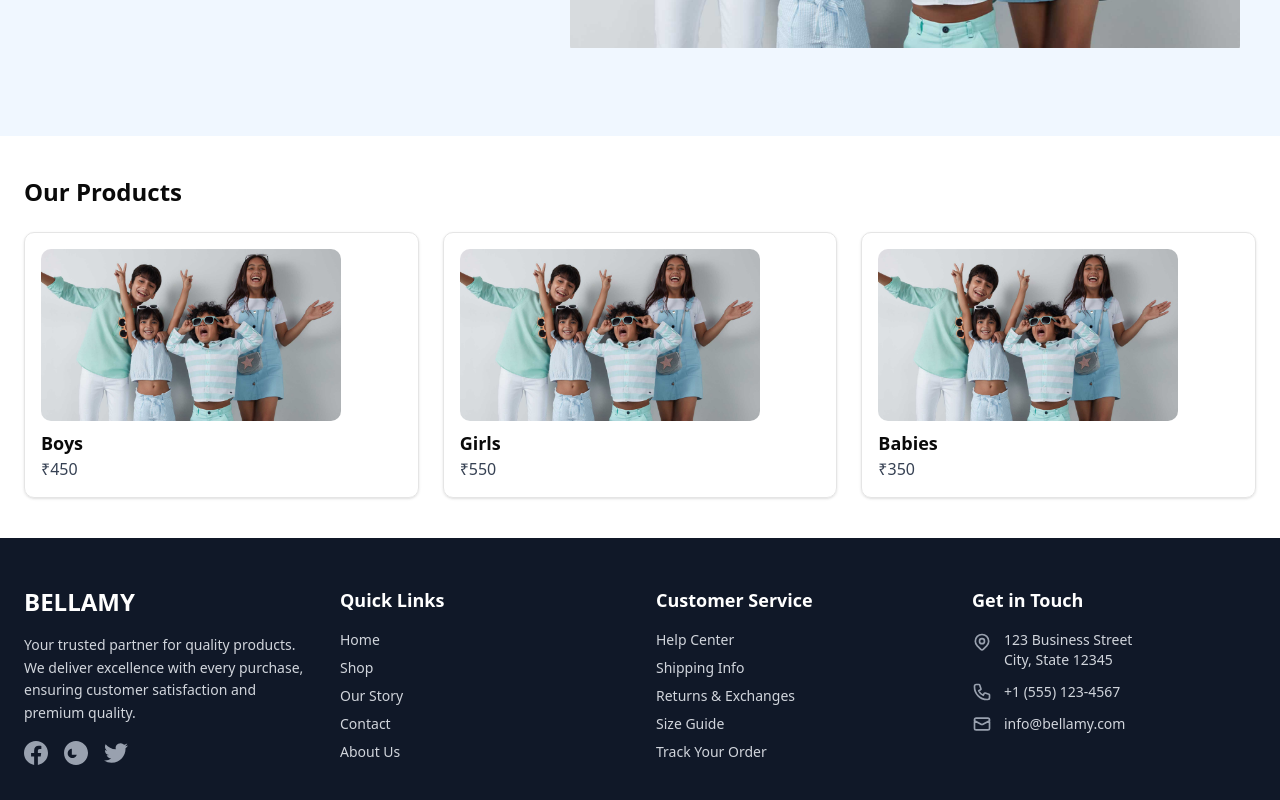
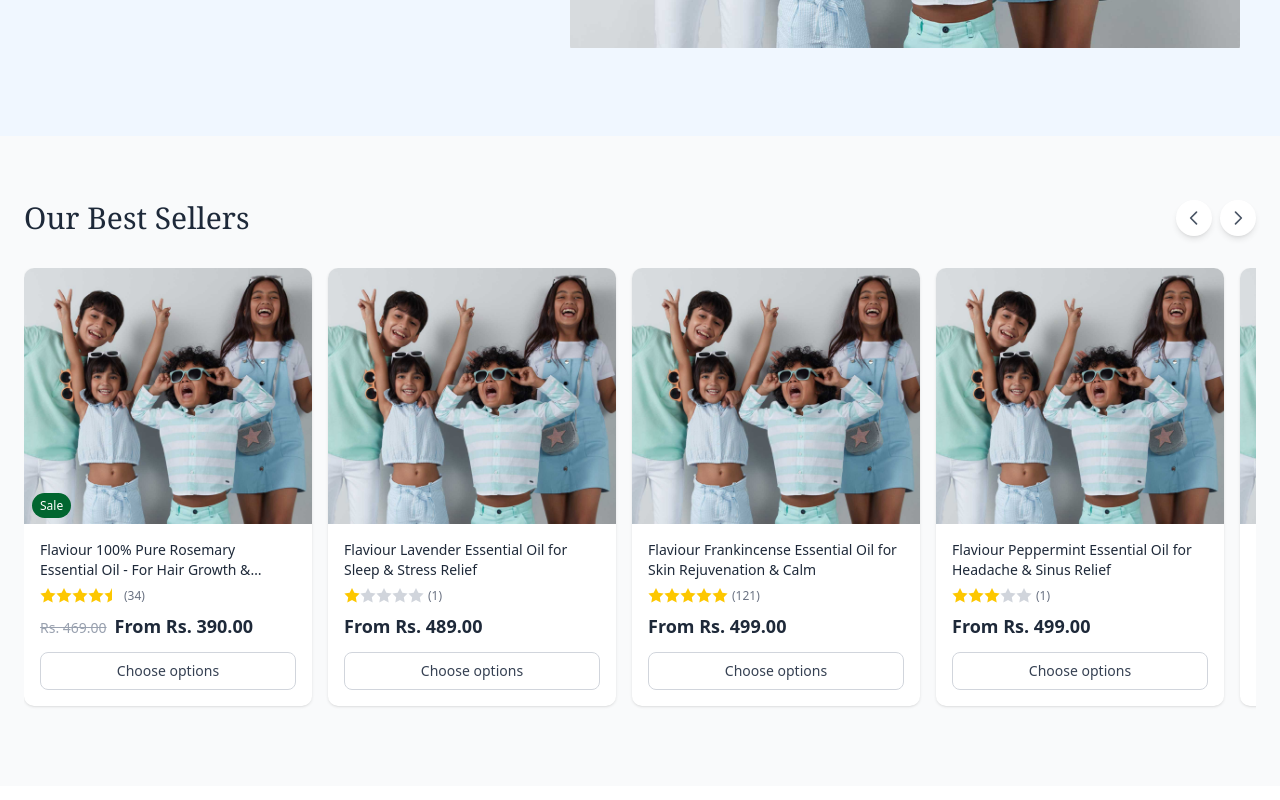
Before and after one commit to zemdevwork/bellamy, a Next.js app: page / in a window 1280 px wide. Shown: the part 540-1340 px from the top of the page. Built offline with nearby package versions, Linux system fonts and the light colour scheme.

Commit message:
best seller added in home page

```diff
--- a/src/app/globals.css
+++ b/src/app/globals.css
@@ -120,3 +120,14 @@
     @apply bg-background text-foreground;
   }
 }
+
+/* Hide scrollbar for Chrome, Safari and Opera */
+.scrollbar-hide::-webkit-scrollbar {
+  display: none;
+}
+
+/* Hide scrollbar for IE, Edge and Firefox */
+.scrollbar-hide {
+  -ms-overflow-style: none;  /* IE and Edge */
+  scrollbar-width: none;  /* Firefox */
+}
--- a/src/app/page.tsx
+++ b/src/app/page.tsx
@@ -1,6 +1,7 @@
 import Header from "../components/Header";
 import Banner from "../components/Banner";
 import ProductList from "../components/ProductList";
+import BestSellers from "../components/BestSellers";
 import Footer from "../components/Footer";
 
 export default function Homepage() {
@@ -8,6 +9,7 @@
     <div className="bg-white min-h-screen">
       <Header />
       <Banner />
+      <BestSellers />
       <ProductList />
       <Footer />
     </div>
--- /dev/null
+++ b/src/components/BestSellers.tsx
@@ -0,0 +1,269 @@
+"use client";
+
+import React, { useState } from "react";
+
+const bestSellers = [
+  {
+    id: 1,
+    title: "Flaviour 100% Pure Rosemary Essential Oil - For Hair Growth & Aromatherapy",
+    price: "From Rs. 390.00",
+    originalPrice: "Rs. 469.00",
+    rating: 4.5,
+    reviewCount: 34,
+    image: "/Images/banner.jpg",
+    isOnSale: true,
+    saleTag: "Sale"
+  },
+  {
+    id: 2,
+    title: "Flaviour Lavender Essential Oil for Sleep & Stress Relief",
+    price: "From Rs. 489.00",
+    rating: 1,
+    reviewCount: 1,
+    image: "/Images/banner.jpg",
+    isOnSale: false
+  },
+  {
+    id: 3,
+    title: "Flaviour Frankincense Essential Oil for Skin Rejuvenation & Calm",
+    price: "From Rs. 499.00",
+    rating: 5,
+    reviewCount: 121,
+    image: "/Images/banner.jpg",
+    isOnSale: false
+  },
+  {
+    id: 4,
+    title: "Flaviour Peppermint Essential Oil for Headache & Sinus Relief",
+    price: "From Rs. 499.00",
+    rating: 3,
+    reviewCount: 1,
+    image: "/Images/banner.jpg",
+    isOnSale: false
+  },
+  {
+    id: 5,
+    title: "Flaviour Eucalyptus Essential Oil for Respiratory Health",
+    price: "From Rs. 450.00",
+    rating: 4,
+    reviewCount: 25,
+    image: "/Images/banner.jpg",
+    isOnSale: false
+  },
+  {
+    id: 6,
+    title: "Flaviour Tea Tree Essential Oil for Acne & Skin Care",
+    price: "From Rs. 420.00",
+    rating: 4.2,
+    reviewCount: 18,
+    image: "/Images/banner.jpg",
+    isOnSale: false
+  }
+];
+
+export default function BestSellers() {
+  const [isDragging, setIsDragging] = useState(false);
+  const [startX, setStartX] = useState(0);
+  const [scrollLeft, setScrollLeft] = useState(0);
+  const scrollContainerRef = React.useRef<HTMLDivElement>(null);
+
+  const nextSlide = () => {
+    if (scrollContainerRef.current) {
+      const cardWidth = 288; // w-72 = 18rem = 288px
+      const gap = 16; // gap-4 = 1rem = 16px
+      const scrollAmount = cardWidth + gap;
+      scrollContainerRef.current.scrollBy({
+        left: scrollAmount,
+        behavior: 'smooth'
+      });
+    }
+  };
+
+  const prevSlide = () => {
+    if (scrollContainerRef.current) {
+      const cardWidth = 288; // w-72 = 18rem = 288px
+      const gap = 16; // gap-4 = 1rem = 16px
+      const scrollAmount = cardWidth + gap;
+      scrollContainerRef.current.scrollBy({
+        left: -scrollAmount,
+        behavior: 'smooth'
+      });
+    }
+  };
+
+  // Touch/Mouse drag handlers
+  const handleMouseDown = (e: React.MouseEvent<HTMLDivElement>) => {
+    setIsDragging(true);
+    setStartX(e.pageX - e.currentTarget.offsetLeft);
+    setScrollLeft(e.currentTarget.scrollLeft);
+  };
+
+  const handleMouseMove = (e: React.MouseEvent<HTMLDivElement>) => {
+    if (!isDragging) return;
+    e.preventDefault();
+    const x = e.pageX - e.currentTarget.offsetLeft;
+    const walk = (x - startX) * 2;
+    e.currentTarget.scrollLeft = scrollLeft - walk;
+  };
+
+  const handleMouseUp = () => {
+    setIsDragging(false);
+  };
+
+  const handleTouchStart = (e: React.TouchEvent<HTMLDivElement>) => {
+    setIsDragging(true);
+    setStartX(e.touches[0].pageX - e.currentTarget.offsetLeft);
+    setScrollLeft(e.currentTarget.scrollLeft);
+  };
+
+  const handleTouchMove = (e: React.TouchEvent<HTMLDivElement>) => {
+    if (!isDragging) return;
+    const x = e.touches[0].pageX - e.currentTarget.offsetLeft;
+    const walk = (x - startX) * 2;
+    e.currentTarget.scrollLeft = scrollLeft - walk;
+  };
+
+  const handleTouchEnd = () => {
+    setIsDragging(false);
+  };
+
+  const renderStars = (rating: number) => {
+    const stars = [];
+    const fullStars = Math.floor(rating);
+    const hasHalfStar = rating % 1 !== 0;
+
+    for (let i = 0; i < fullStars; i++) {
+      stars.push(
+        <svg key={i} className="w-4 h-4 text-yellow-400 fill-current" viewBox="0 0 20 20">
+          <path d="M10 15l-5.878 3.09 1.123-6.545L.489 6.91l6.572-.955L10 0l2.939 5.955 6.572.955-4.756 4.635 1.123 6.545z"/>
+        </svg>
+      );
+    }
+
+    if (hasHalfStar) {
+      stars.push(
+        <svg key="half" className="w-4 h-4 text-yellow-400 fill-current" viewBox="0 0 20 20">
+          <defs>
+            <linearGradient id="half-fill">
+              <stop offset="50%" stopColor="currentColor"/>
+              <stop offset="50%" stopColor="transparent"/>
+            </linearGradient>
+          </defs>
+          <path fill="url(#half-fill)" d="M10 15l-5.878 3.09 1.123-6.545L.489 6.91l6.572-.955L10 0l2.939 5.955 6.572.955-4.756 4.635 1.123 6.545z"/>
+        </svg>
+      );
+    }
+
+    const emptyStars = 5 - Math.ceil(rating);
+    for (let i = 0; i < emptyStars; i++) {
+      stars.push(
+        <svg key={`empty-${i}`} className="w-4 h-4 text-gray-300 fill-current" viewBox="0 0 20 20">
+          <path d="M10 15l-5.878 3.09 1.123-6.545L.489 6.91l6.572-.955L10 0l2.939 5.955 6.572.955-4.756 4.635 1.123 6.545z"/>
+        </svg>
+      );
+    }
+
+    return stars;
+  };
+
+  return (
+    <section className="py-16 px-6 bg-gray-50">
+      <div className="max-w-7xl mx-auto">
+        {/* Header with navigation arrows */}
+        <div className="flex justify-between items-center mb-8">
+          <h2 className="text-3xl font-serif text-gray-800">Our Best Sellers</h2>
+          <div className="flex space-x-2">
+            <button
+              onClick={prevSlide}
+              className="p-2 rounded-full bg-white shadow-md hover:shadow-lg transition-shadow"
+              aria-label="Previous products"
+            >
+              <svg className="w-5 h-5 text-gray-600" fill="none" stroke="currentColor" viewBox="0 0 24 24">
+                <path strokeLinecap="round" strokeLinejoin="round" strokeWidth={2} d="M15 19l-7-7 7-7" />
+              </svg>
+            </button>
+            <button
+              onClick={nextSlide}
+              className="p-2 rounded-full bg-white shadow-md hover:shadow-lg transition-shadow"
+              aria-label="Next products"
+            >
+              <svg className="w-5 h-5 text-gray-600" fill="none" stroke="currentColor" viewBox="0 0 24 24">
+                <path strokeLinecap="round" strokeLinejoin="round" strokeWidth={2} d="M9 5l7 7-7 7" />
+              </svg>
+            </button>
+          </div>
+        </div>
+
+        {/* Product Grid */}
+        <div
+          ref={scrollContainerRef}
+          className="flex gap-4 overflow-x-auto scrollbar-hide pb-4 cursor-grab active:cursor-grabbing"
+          style={{ scrollbarWidth: 'none', msOverflowStyle: 'none' }}
+          onMouseDown={handleMouseDown}
+          onMouseMove={handleMouseMove}
+          onMouseUp={handleMouseUp}
+          onMouseLeave={handleMouseUp}
+          onTouchStart={handleTouchStart}
+          onTouchMove={handleTouchMove}
+          onTouchEnd={handleTouchEnd}
+        >
+          {bestSellers.map((product) => (
+            <div key={product.id} className="w-72 flex-shrink-0">
+              <div className="bg-white rounded-lg shadow-sm hover:shadow-md transition-shadow duration-300 overflow-hidden">
+                {/* Product Image */}
+                <div className="relative">
+                  <img
+                    src={product.image}
+                    alt={product.title}
+                    className="w-full h-64 object-cover"
+                  />
+                  {product.isOnSale && (
+                    <div className="absolute bottom-2 left-2">
+                      <span className="bg-green-800 text-white text-xs px-2 py-1 rounded-full font-medium">
+                        {product.saleTag}
+                      </span>
+                    </div>
+                  )}
+                </div>
+
+                {/* Product Info */}
+                <div className="p-4">
+                  <h3 className="text-sm font-medium text-gray-800 mb-2 line-clamp-2">
+                    {product.title}
+                  </h3>
+
+                  {/* Rating */}
+                  <div className="flex items-center mb-2">
+                    <div className="flex items-center">
+                      {renderStars(product.rating)}
+                    </div>
+                    <span className="text-xs text-gray-500 ml-1">
+                      ({product.reviewCount})
+                    </span>
+                  </div>
+
+                  {/* Price */}
+                  <div className="mb-3">
+                    {product.originalPrice && (
+                      <span className="text-sm text-gray-400 line-through mr-2">
+                        {product.originalPrice}
+                      </span>
+                    )}
+                    <span className="text-lg font-semibold text-gray-800">
+                      {product.price}
+                    </span>
+                  </div>
+
+                  {/* Button */}
+                  <button className="w-full py-2 px-4 border border-gray-300 rounded-md text-sm font-medium text-gray-700 hover:bg-gray-50 transition-colors">
+                    Choose options
+                  </button>
+                </div>
+              </div>
+            </div>
+          ))}
+        </div>
+      </div>
+    </section>
+  );
+}
```
